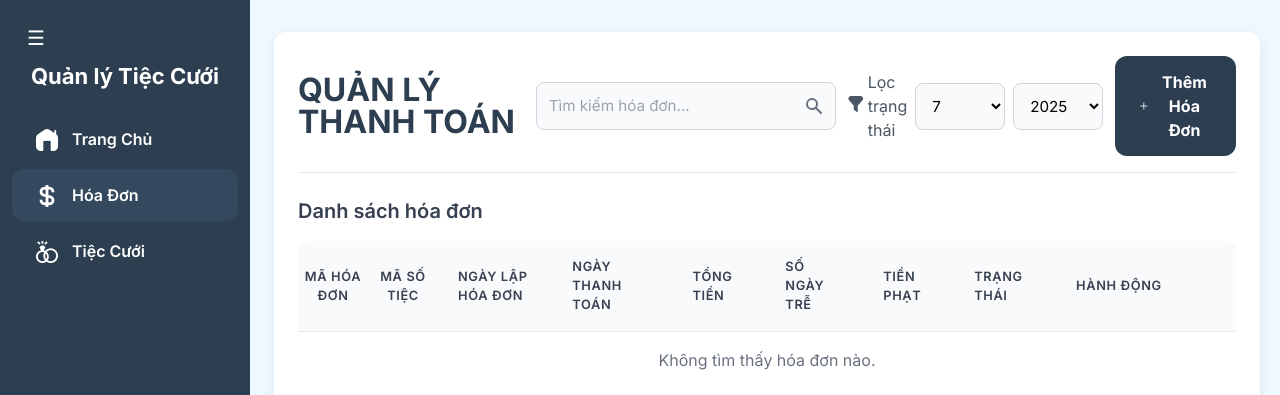
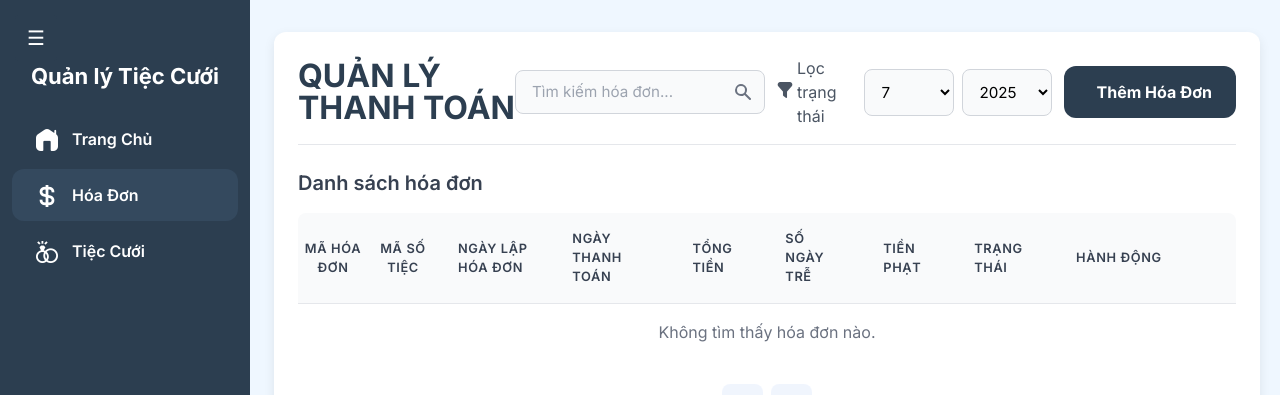
Before and after one commit to SelinaPhan0205/Wedding_Management, a Django app: page /quanlyhoadon/ in a window 1280 px wide. Shown: the top 395 px of the page. Run offline with Django 5.2, Linux system fonts and the light colour scheme; the visitor is signed in with stand-in values (Sample User, id 1); data that the repository does not hold is empty; some libraries are stand-ins or nearby versions.

Commit message:
huhu2222

```diff
--- a/app/templates/app/quanlyhoadon.html
+++ b/app/templates/app/quanlyhoadon.html
@@ -168,6 +168,11 @@
             align-items: center;
             gap: 0.5rem;
             transition: background-color 0.2s, transform 0.1s;
+            /* Thêm các dòng sau: */
+            min-width: 170px;
+            max-width: 220px;
+            width: auto;
+            white-space: nowrap;
         }
         .add-button:hover {
             background-color: #34495e;
@@ -329,13 +334,13 @@
             overflow-y: auto;
         }
         .search-input {
-            padding: 0.75rem;
-            padding-right: 0px;
             border: 1px solid #d1d5db;
-            border-radius: 0.5rem;
-            background-color: #f9fafb;
+            padding: 0.6rem 1rem;
+            border-radius: 8px;
+            width: 250px;
             font-size: 0.95rem;
-            min-width: 300px;
+            outline: none;
+            transition: border-color 0.2s;
         }
         .search-input:focus {
             border-color: #2c3e50;
```
